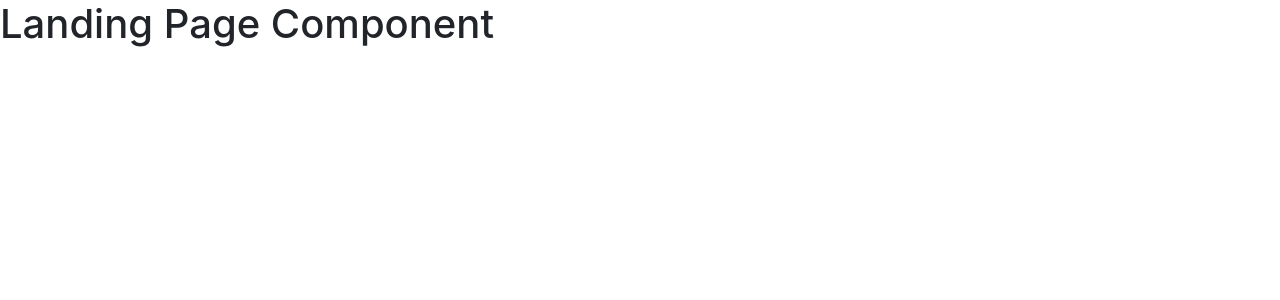
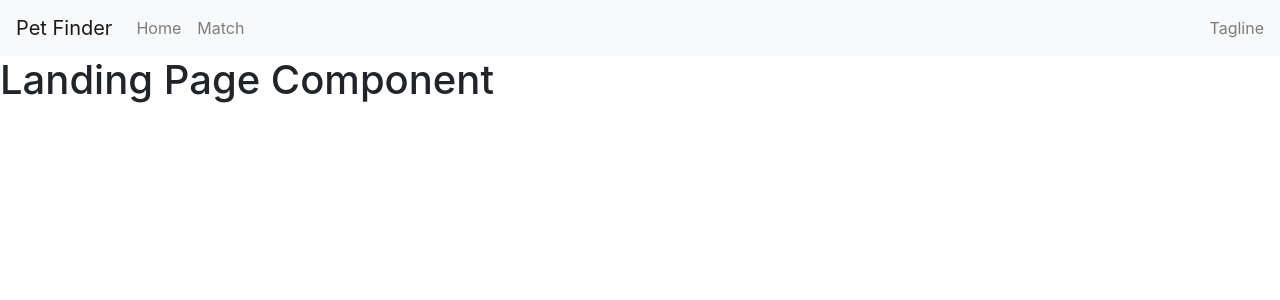
Before and after one commit to Codubee/PetFinderTTH1-2, a React (Create React App) app in the folder frontend/: page / in a window 1280 px wide. Shown: the top 300 px of the page. Built offline with nearby package versions, Linux system fonts and the light colour scheme.

Commit message:
created navbar component

```diff
--- a/frontend/src/App.js
+++ b/frontend/src/App.js
@@ -1,8 +1,13 @@
 import './App.css';
 import LandingPage from './views/LandingPage'
+import NavBar from './components/Navbar'
 function App() {
   return (
-    <LandingPage/>
+    <div>
+      <NavBar/>
+      <LandingPage/>
+    </div>
+
   );
 }
 
--- /dev/null
+++ b/frontend/src/components/Navbar.js
@@ -0,0 +1,39 @@
+import React, { useState } from 'react';
+import {
+  Collapse,
+  Navbar,
+  NavbarToggler,
+  NavbarBrand,
+  Nav,
+  NavItem,
+  NavLink,
+  NavbarText
+} from 'reactstrap';
+
+const NavBar = (props) => {
+  const [isOpen, setIsOpen] = useState(false);
+
+  const toggle = () => setIsOpen(!isOpen);
+
+  return (
+    <div>
+      <Navbar color="light" light expand="md">
+        <NavbarBrand href="/">Pet Finder</NavbarBrand>
+        <NavbarToggler onClick={toggle} />
+        <Collapse isOpen={isOpen} navbar>
+          <Nav className="mr-auto" navbar>
+            <NavItem>
+              <NavLink href="/home">Home</NavLink>
+            </NavItem>
+            <NavItem>
+              <NavLink href="/match">Match</NavLink>
+            </NavItem>
+          </Nav>
+          <NavbarText>Tagline</NavbarText>
+        </Collapse>
+      </Navbar>
+    </div>
+  );
+}
+
+export default NavBar;
```
